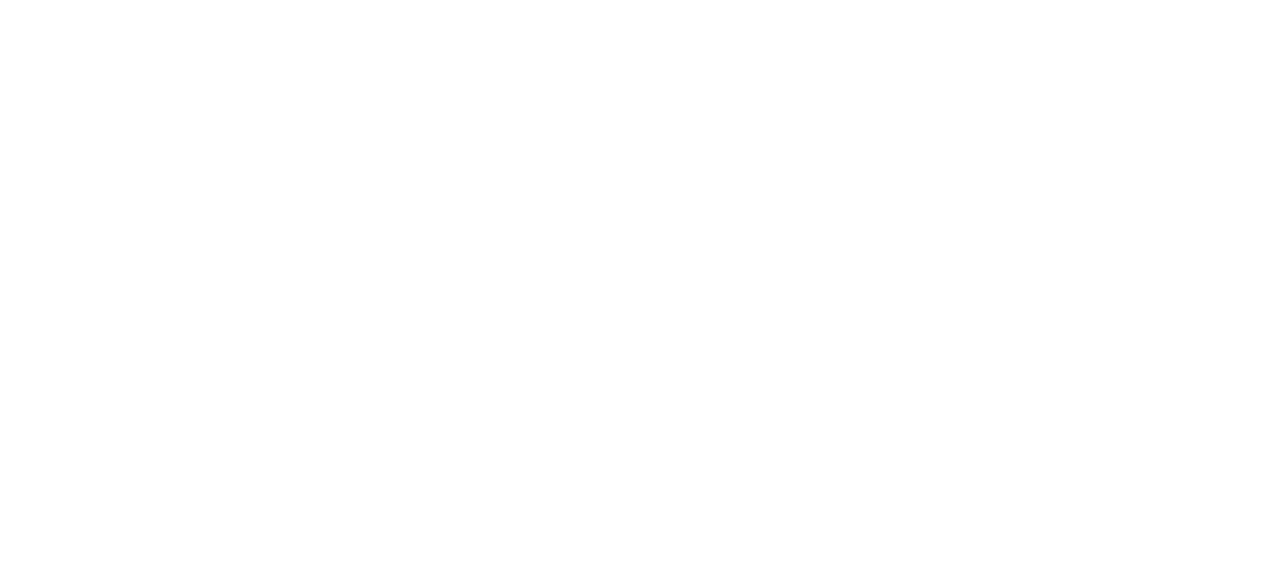
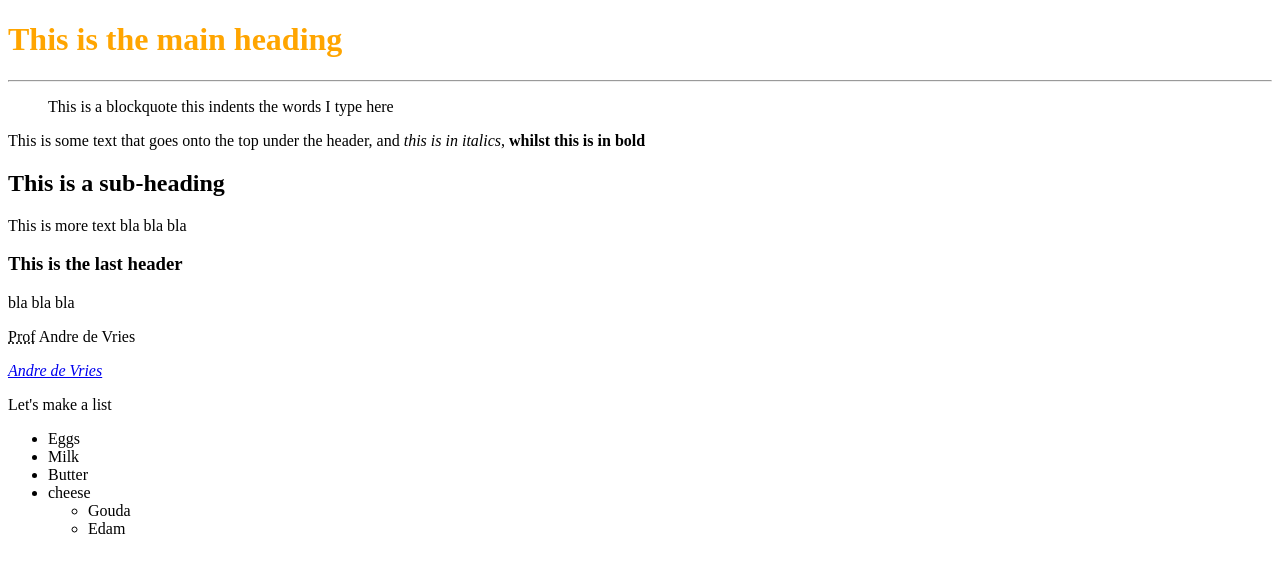
Before and after one commit to andre347/My-First-Project, a plain HTML site: page index.html in a window 1280 px wide. Drawn offline with Linux system fonts and the light colour scheme.

Commit message:
Finished the first chapters up to links

```diff
--- a/index.html
+++ b/index.html
@@ -3,8 +3,41 @@
   <head>
     <meta charset="utf-8">
     <title>My First Project</title>
+<style media="screen">
+  h1{color: orange;}
+  p{color: black;}
+</style>
+    </style>
   </head>
   <body>
 
+        <h1 lang="en-us">This is the main heading</h1>
+        <hr>
+          <blockquote cite="google.co.uk">This is a blockquote this indents the words I type here
+
+          </blockquote><p>This is some text that goes onto the top under the header, and <em>this is in italics</em>, <strong>whilst this is in bold</strong></p>
+        <h2>This is a sub-heading</h2>
+          <p>This is more text bla bla bla</p>
+        <h3>This is the last header</h3>
+          <p>bla bla bla</p>
+
+          <p><abbr title="Professor">Prof</abbr> Andre de Vries</p>
+          <p><address><a href="mailto:aedevries19@gmail.com"> Andre de Vries</a>
+
+          </address></p>
+
+          <p>Let's make a list</p>
+          <ul>
+            <li>Eggs</li>
+            <li>Milk</li>
+            <li>Butter</li>
+            <li>cheese</li>
+              <ul>
+                <li>Gouda</li>
+                <li>Edam</li>
+              </ul>
+
+          </ul>
+
   </body>
 </html>
```
